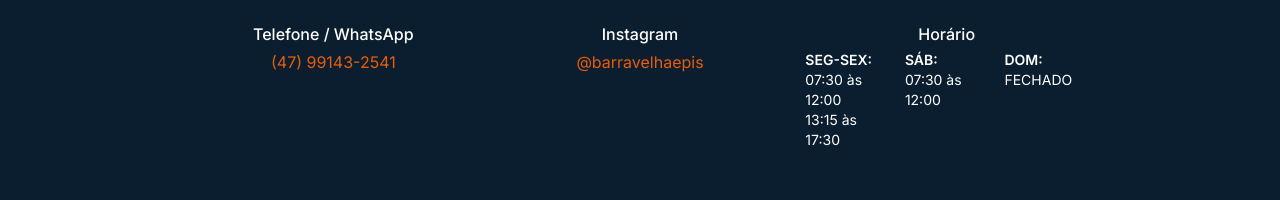
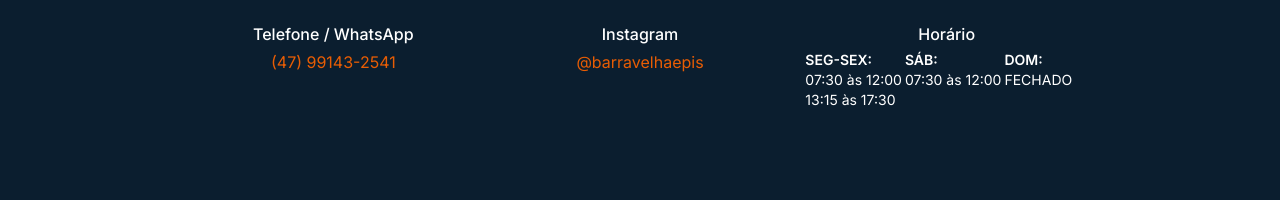
Before and after one commit to devLeandroCoelho/barravelhaepis, a Next.js app: page / in a window 1280 px wide. Shown: the part 3337-3537 px from the top of the page. Built offline with nearby package versions, Linux system fonts and the light colour scheme.

Commit message:
fix: prevent line breaks in business hours

```diff
--- a/src/app/page.tsx
+++ b/src/app/page.tsx
@@ -148,17 +148,17 @@ export default function Home() {
               <p className="font-medium mb-1">Horário</p>
               <div className="grid grid-cols-3 gap-4 text-left">
                 <div>
-                  <p className="text-sm font-semibold">SEG-SEX:</p>
-                  <p className="text-sm">07:30 às 12:00</p>
-                  <p className="text-sm">13:15 às 17:30</p>
+                  <p className="text-sm font-semibold whitespace-nowrap">SEG-SEX:</p>
+                  <p className="text-sm whitespace-nowrap">07:30 às 12:00</p>
+                  <p className="text-sm whitespace-nowrap">13:15 às 17:30</p>
                 </div>
                 <div>
-                  <p className="text-sm font-semibold">SÁB:</p>
-                  <p className="text-sm">07:30 às 12:00</p>
+                  <p className="text-sm font-semibold whitespace-nowrap">SÁB:</p>
+                  <p className="text-sm whitespace-nowrap">07:30 às 12:00</p>
                 </div>
                 <div>
-                  <p className="text-sm font-semibold">DOM:</p>
-                  <p className="text-sm">FECHADO</p>
+                  <p className="text-sm font-semibold whitespace-nowrap">DOM:</p>
+                  <p className="text-sm whitespace-nowrap">FECHADO</p>
                 </div>
               </div>
             </div>
```
